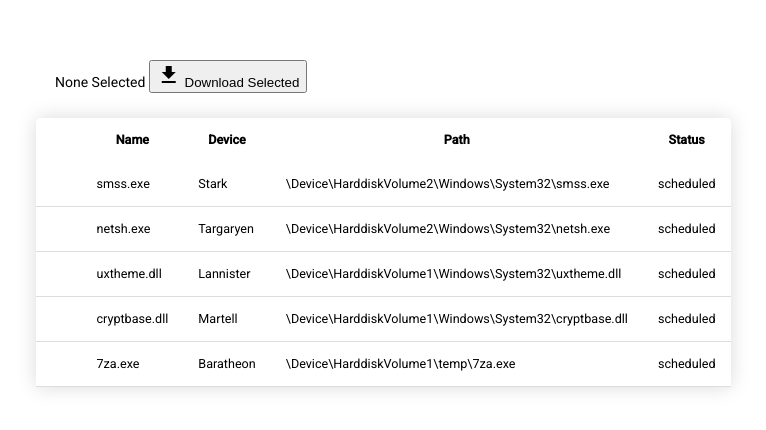
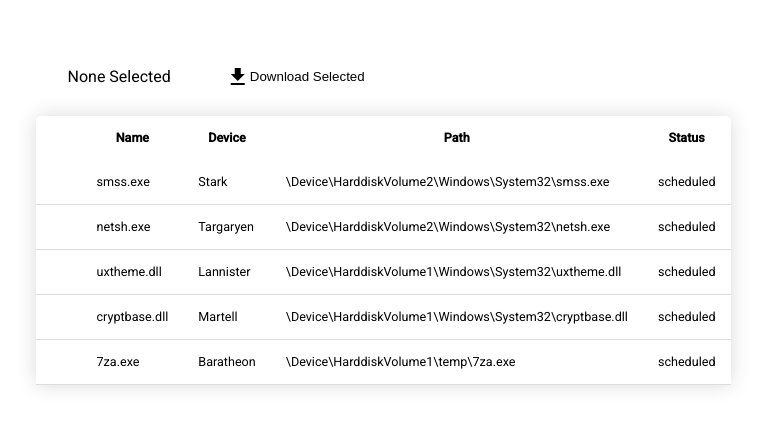
Before and after one commit to benhalverson/data-table-ui, an Angular app: page / in a window 1280 px wide. Shown: the part 164-594 px from the top of the page, without its empty margins (257-1023 px from the left). Built offline with nearby package versions, Linux system fonts and the light colour scheme.

Commit message:
updated styles

```diff
--- a/src/app/table/table.component.html
+++ b/src/app/table/table.component.html
@@ -6,14 +6,14 @@
       [indeterminate]="someChecked()"
       (change)="setAll($event.checked)"
     ></mat-checkbox>
-    <span *ngIf="countChecked() > 0">
+    <span *ngIf="countChecked() > 0" class="selected-rows">
        Selected {{countChecked()}}
     </span>
-        <span *ngIf="countChecked() === 0">
+        <span *ngIf="countChecked() === 0" class="selected-rows">
        None Selected
     </span>
 
-    <button (click)="onDownload()">
+    <button (click)="onDownload()" class="download-btn">
       <span class="material-icons"> download </span> Download Selected
     </button>
   </div>
@@ -26,7 +26,7 @@
       <th>Status</th>
     </thead>
     <tbody>
-      <tr *ngFor="let item of tableData; let i = index">
+      <tr *ngFor="let item of tableData; let i = index" [ngClass]="item.isChecked ? 'active-row circle': 'row'">
         <td>
           <mat-checkbox
             [(ngModel)]="item.isChecked"
--- a/src/app/table/table.component.scss
+++ b/src/app/table/table.component.scss
@@ -32,9 +32,38 @@
   padding: 12px 15px;
 }
 
-
 .container {
   display: grid;
   height: 100vh;
   place-content: center;
 }
+
+.selected-rows {
+  padding-left: 1rem;
+  padding-right: 3rem;
+  font-size: 1rem;
+}
+
+.row:hover {
+  background-color: #ccc;
+}
+
+// .circle {
+//   border-radius: 50%;
+//   width: 10px;
+//   height: 10px;
+//   /* color: red; */
+//   background-color: red;
+// }
+.download-bar {
+  display: flex;
+  flex-direction: row;
+  align-items: center;
+  justify-content: left;
+}
+.download-btn {
+  background-color: #fff;
+  border: 1px solid #fff;
+  display: flex;
+  align-items: center;
+}
```
